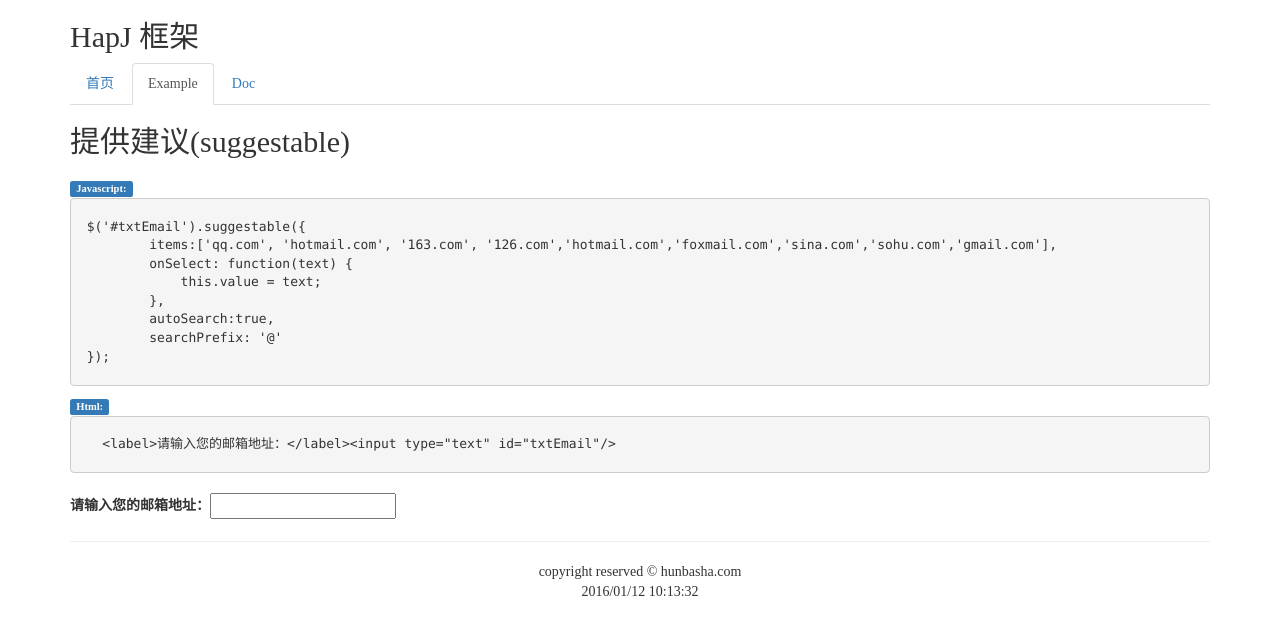
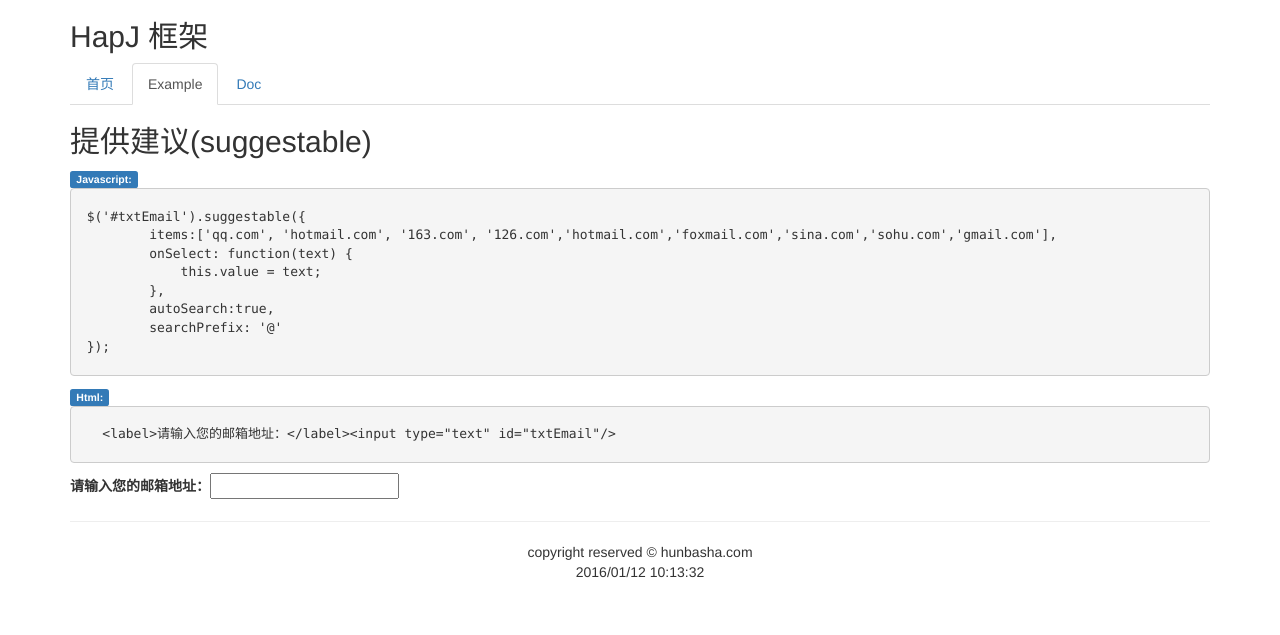
Before and after one commit to golegen/hapj, a PHP site: page /example/js/ui/suggestable.php in a window 1280 px wide. Shown: the top 635 px of the page. Run offline with PHP 8.4, Linux system fonts and the light colour scheme; some libraries are stand-ins or nearby versions.

Commit message:
suggestable.js和menuable.js样式精简

```diff
--- a/example/js/ui/menuable.php
+++ b/example/js/ui/menuable.php
@@ -4,9 +4,6 @@ include '../../include/header.phtml';
 ?>
 <script src="/src/js/ui/menuable.js"></script>
 <style>
-body{font-family:"微软雅黑";}
-h1{font-size:30px;}
-.codewrap{margin:20px 0;}
 button{width:120px; height:26px; line-height:24px; background:#e02020; color:#fff; border:none; font-size:14px; border-radius:3px;}
 .menu{display:none;border:solid 2px #CCC;width:200px;height:200px;}
 ul,li{list-style:none;}
--- a/example/js/ui/suggestable.php
+++ b/example/js/ui/suggestable.php
@@ -4,10 +4,8 @@ include '../../include/header.phtml';
 ?>
 <script src="/src/js/ui/suggestable.js"></script>
 <style>
-    body{font-family:"微软雅黑";}
     ul,li{list-style:none;}
     h1{font-size:30px;}
-    .codewrap{margin:20px 0;}
     button{width:120px; height:26px; line-height:24px; background:#e02020; color:#fff; border:none; font-size:14px; border-radius:3px;}
     .menu{display:none;border:solid 2px #CCC;width:200px;height:200px;}
 	.suggestion ul,.suggestion li{list-style:none;padding:0;margin:0;}
```
